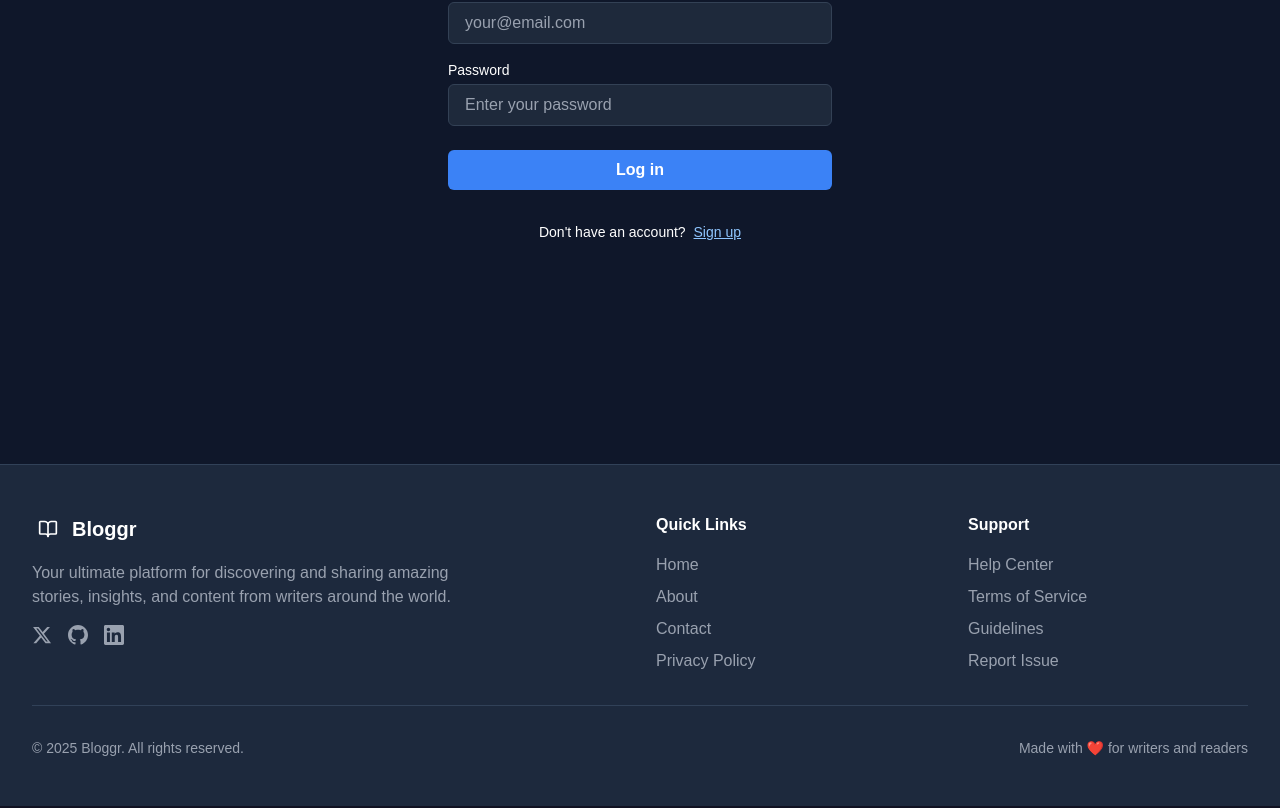
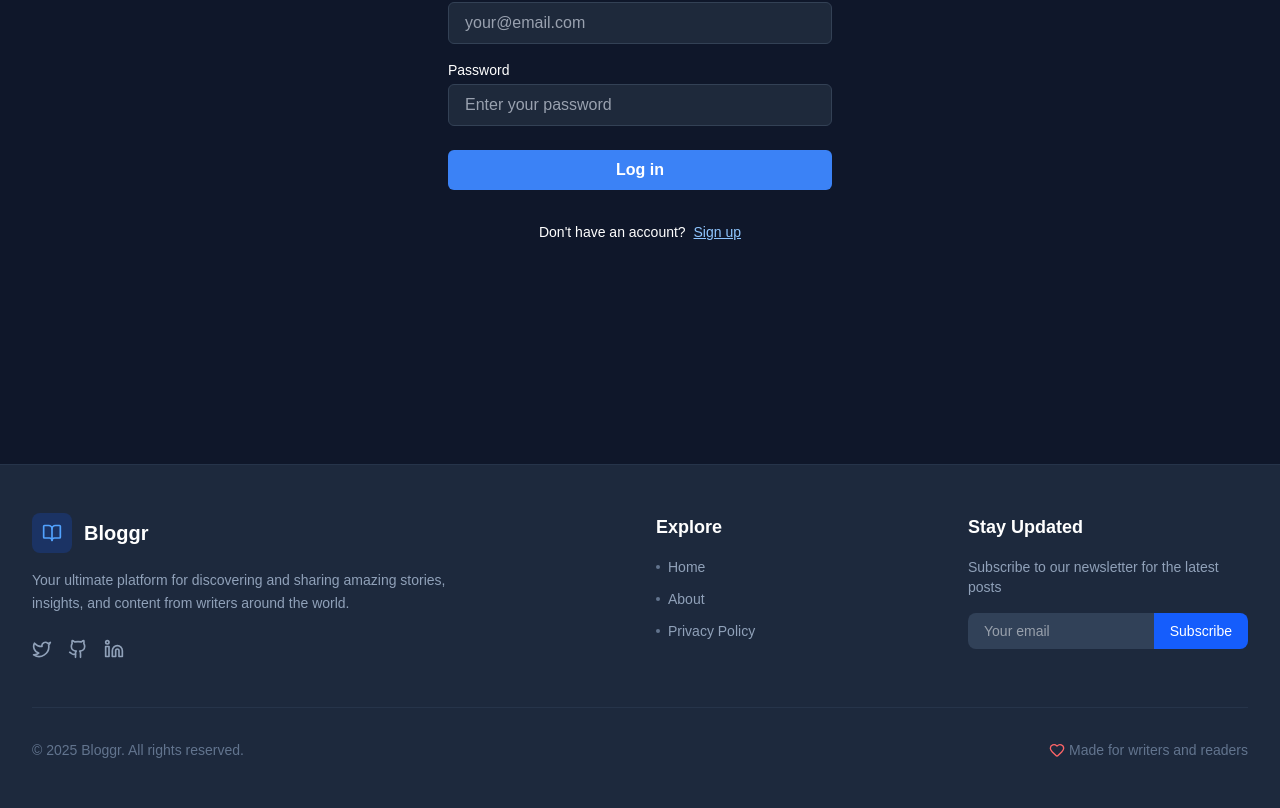
Before and after one commit to rishugren03/bloggr, a Next.js app: page /login in a window 1280 px wide. Shown: the part 400-1208 px from the top of the page. Built offline with nearby package versions, Linux system fonts and the light colour scheme; a web font is replaced by a local one.

Commit message:
fix footer/update readme

```diff
--- a/src/app/dashboard/page.tsx
+++ b/src/app/dashboard/page.tsx
@@ -8,15 +8,25 @@ import { PenSquare } from "lucide-react";
 
 export default function DashboardPage() {
   const router = useRouter();
-  const { isAuthenticated } = useAuth();
+  const { isAuthenticated, loading, user } = useAuth();
 
   useEffect(() => {
-    if (!isAuthenticated) {
+    if (!loading && !isAuthenticated) {
       router.replace("/login");
     }
-  }, [isAuthenticated, router]);
+  }, [isAuthenticated, loading, router]);
 
-  if (!isAuthenticated) return null;
+  if (loading) {
+    return (
+      <div className="flex justify-center items-center min-h-screen bg-[#0f172a]">
+        <p className="text-white text-lg">Loading dashboard...</p>
+      </div>
+    );
+  }
+
+  if (!isAuthenticated) {
+    return null; // or a redirect component
+  }
 
   return (
     <div className="min-h-screen bg-[#0f172a] text-white">
--- /dev/null
+++ b/src/app/privacy-policy/page.tsx
@@ -0,0 +1,35 @@
+import { Metadata } from 'next';
+
+export const metadata: Metadata = {
+  title: 'Privacy Policy | Bloggr',
+  description: 'Read the privacy policy for the Bloggr platform.',
+};
+
+export default function PrivacyPolicyPage() {
+  return (
+    <main className="flex-grow container mx-auto px-4 py-12">
+      <div className="max-w-3xl mx-auto bg-slate-800 rounded-lg p-8 shadow-lg">
+        <h1 className="text-3xl md:text-4xl font-bold text-white mb-6">
+          Privacy Policy
+        </h1>
+        <div className="prose prose-invert max-w-none text-slate-300">
+          <p>
+            Your privacy is important to us. This Privacy Policy explains how we collect, use, and protect your personal information when you use Bloggr.
+          </p>
+          <h2 className="text-2xl font-bold text-white mt-8 mb-4">Information We Collect</h2>
+          <p>
+            We collect information you provide directly to us, such as when you create an account, create posts, or otherwise communicate with us. This may include your email address, username, and any content you post.
+          </p>
+          <h2 className="text-2xl font-bold text-white mt-8 mb-4">How We Use Information</h2>
+          <p>
+            We use the information we collect to provide, maintain, and improve our services, including to authenticate users, process transactions, and personalize content.
+          </p>
+          <h2 className="text-2xl font-bold text-white mt-8 mb-4">Information Sharing</h2>
+          <p>
+              We do not share your personal information with third parties except as necessary to provide our services or as required by law.
+          </p>
+        </div>
+      </div>
+    </main>
+  );
+}
--- a/src/components/shared/Footer.tsx
+++ b/src/components/shared/Footer.tsx
@@ -1,124 +1,115 @@
-import { BookOpen } from "lucide-react";
+import { BookOpen, Heart, Twitter, Github, Linkedin } from "lucide-react";
+import Link from 'next/link';
+
 const Footer = () => {
+  const currentYear = new Date().getFullYear();
+
+  const socialLinks = [
+    {
+      name: "Twitter",
+      href: "https://x.com/i_amrishu",
+      icon: <Twitter className="w-5 h-5" />
+    },
+    {
+      name: "GitHub",
+      href: "https://github.com/rishugren03/bloggr",
+      icon: <Github className="w-5 h-5" />
+    },
+    {
+      name: "LinkedIn",
+      href: "https://www.linkedin.com/in/rishu-kumar-68455a213/",
+      icon: <Linkedin className="w-5 h-5" />
+    }
+  ];
+
+  const quickLinks = [
+    { name: "Home", href: "/" },
+    { name: "About", href: "/about" },
+    { name: "Privacy Policy", href: "/privacy-policy" }
+  ];
+
   return (
-    <footer className="bg-slate-800 border-t border-slate-700">
+    <footer className="bg-slate-800 border-t border-slate-700/50">
       <div className="max-w-7xl mx-auto px-4 sm:px-6 lg:px-8 py-12">
         <div className="grid grid-cols-1 md:grid-cols-4 gap-8">
-          {/* Company Info */}
+          {/* Brand Info */}
           <div className="col-span-1 md:col-span-2">
             <div className="flex items-center mb-4">
-              <div className="w-8 h-8 rounded-lg flex items-center justify-center mr-2">
-                <BookOpen className="w-5 h-5 text-white" />
+              <div className="w-10 h-10 rounded-lg bg-blue-600/20 flex items-center justify-center mr-3">
+                <BookOpen className="w-5 h-5 text-blue-400" />
               </div>
               <span className="text-xl font-bold text-white">Bloggr</span>
             </div>
-            <p className="text-gray-400 mb-4 max-w-md">
-              Your ultimate platform for discovering and sharing amazing
-              stories, insights, and content from writers around the world.
+            <p className="text-slate-400 mb-6 max-w-md text-sm leading-relaxed">
+              Your ultimate platform for discovering and sharing amazing stories,
+              insights, and content from writers around the world.
             </p>
             <div className="flex space-x-4">
-              {/* Twitter */}
-              <a
-                href="#"
-                className="text-gray-400 hover:text-white transition-colors duration-200"
-                aria-label="Twitter">
-                <svg
-                  className="w-5 h-5"
-                  fill="currentColor"
-                  viewBox="0 0 24 24">
-                  <path d="M18.244 2.25h3.308l-7.227 8.26 8.502 11.24H16.17l-5.214-6.817L4.99 21.75H1.68l7.73-8.835L1.254 2.25H8.08l4.713 6.231zm-1.161 17.52h1.833L7.084 4.126H5.117z" />
-                </svg>
-              </a>
-              {/* GitHub */}
-              <a
-                href="#"
-                className="text-gray-400 hover:text-white transition-colors duration-200"
-                aria-label="GitHub">
-                <svg
-                  className="w-5 h-5"
-                  fill="currentColor"
-                  viewBox="0 0 24 24">
-                  <path d="M12 0c-6.626 0-12 5.373-12 12 0 5.302 3.438 9.8 8.207 11.387.599.111.793-.261.793-.577v-2.234c-3.338.726-4.033-1.416-4.033-1.416-.546-1.387-1.333-1.756-1.333-1.756-1.089-.745.083-.729.083-.729 1.205.084 1.839 1.237 1.839 1.237 1.07 1.834 2.807 1.304 3.492.997.107-.775.418-1.305.762-1.604-2.665-.305-5.467-1.334-5.467-5.931 0-1.311.469-2.381 1.236-3.221-.124-.303-.535-1.524.117-3.176 0 0 1.008-.322 3.301 1.23.957-.266 1.983-.399 3.003-.404 1.02.005 2.047.138 3.006.404 2.291-1.552 3.297-1.23 3.297-1.23.653 1.653.242 2.874.118 3.176.77.84 1.235 1.911 1.235 3.221 0 4.609-2.807 5.624-5.479 5.921.43.372.823 1.102.823 2.222v3.293c0 .319.192.694.801.576 4.765-1.589 8.199-6.086 8.199-11.386 0-6.627-5.373-12-12-12z" />
-                </svg>
-              </a>
-              {/* LinkedIn */}
-              <a
-                href="#"
-                className="text-gray-400 hover:text-white transition-colors duration-200"
-                aria-label="LinkedIn">
-                <svg
-                  className="w-5 h-5"
-                  fill="currentColor"
-                  viewBox="0 0 24 24">
-                  <path d="M20.447 20.452h-3.554v-5.569c0-1.328-.027-3.037-1.852-3.037-1.853 0-2.136 1.445-2.136 2.939v5.667H9.351V9h3.414v1.561h.046c.477-.9 1.637-1.85 3.37-1.85 3.601 0 4.267 2.37 4.267 5.455v6.286zM5.337 7.433c-1.144 0-2.063-.926-2.063-2.065 0-1.138.92-2.063 2.063-2.063 1.14 0 2.064.925 2.064 2.063 0 1.139-.925 2.065-2.064 2.065zm1.782 13.019H3.555V9h3.564v11.452zM22.225 0H1.771C.792 0 0 .774 0 1.729v20.542C0 23.227.792 24 1.771 24h20.451C23.2 24 24 23.227 24 22.271V1.729C24 .774 23.2 0 22.222 0h.003z" />
-                </svg>
-              </a>
+              {socialLinks.map((link) => (
+                <a
+                  key={link.name}
+                  href={link.href}
+                  target="_blank"
+                  rel="noopener noreferrer"
+                  className="text-slate-400 hover:text-blue-400 transition-colors duration-200"
+                  aria-label={link.name}
+                >
+                  {link.icon}
+                </a>
+              ))}
             </div>
           </div>
 
           {/* Quick Links */}
-          <div>
-            <h3 className="text-white font-semibold mb-4">Quick Links</h3>
-            <ul className="space-y-2">
-              <li>
-                <a href="#" className="text-gray-400 hover:text-white">
-                  Home
-                </a>
-              </li>
-              <li>
-                <a href="#" className="text-gray-400 hover:text-white">
-                  About
-                </a>
-              </li>
-              <li>
-                <a href="#" className="text-gray-400 hover:text-white">
-                  Contact
-                </a>
-              </li>
-              <li>
-                <a href="#" className="text-gray-400 hover:text-white">
-                  Privacy Policy
-                </a>
-              </li>
-            </ul>
+          <div className="col-span-1">
+            <h3 className="text-white font-semibold mb-4 text-lg">Explore</h3>
+            <nav>
+              <ul className="space-y-3">
+                {quickLinks.map((link) => (
+                  <li key={link.name}>
+                    <Link
+                      href={link.href}
+                      className="text-slate-400 hover:text-blue-400 transition-colors duration-200 text-sm flex items-center"
+                    >
+                      <span className="w-1 h-1 bg-slate-500 rounded-full mr-2"></span>
+                      {link.name}
+                    </Link>
+                  </li>
+                ))}
+              </ul>
+            </nav>
           </div>
 
-          {/* Support */}
-          <div>
-            <h3 className="text-white font-semibold mb-4">Support</h3>
-            <ul className="space-y-2">
-              <li>
-                <a href="#" className="text-gray-400 hover:text-white">
-                  Help Center
-                </a>
-              </li>
-              <li>
-                <a href="#" className="text-gray-400 hover:text-white">
-                  Terms of Service
-                </a>
-              </li>
-              <li>
-                <a href="#" className="text-gray-400 hover:text-white">
-                  Guidelines
-                </a>
-              </li>
-              <li>
-                <a href="#" className="text-gray-400 hover:text-white">
-                  Report Issue
-                </a>
-              </li>
-            </ul>
+          {/* Newsletter */}
+          <div className="col-span-1">
+            <h3 className="text-white font-semibold mb-4 text-lg">Stay Updated</h3>
+            <p className="text-slate-400 mb-4 text-sm">
+              Subscribe to our newsletter for the latest posts
+            </p>
+            <div className="flex">
+              <input
+                type="email"
+                placeholder="Your email"
+                className="bg-slate-700 text-white px-4 py-2 rounded-l-lg text-sm focus:outline-none focus:ring-1 focus:ring-blue-500 w-full"
+              />
+              <button className="bg-blue-600 hover:bg-blue-700 text-white px-4 py-2 rounded-r-lg text-sm transition-colors duration-200">
+                Subscribe
+              </button>
+            </div>
           </div>
         </div>
 
-        {/* Bottom Bar */}
-        <div className="mt-8 pt-8 border-t border-slate-700 flex flex-col sm:flex-row justify-between items-center">
-          <p className="text-gray-400 text-sm">
-            © {new Date().getFullYear()} Bloggr. All rights reserved.
+        {/* Copyright */}
+        <div className="mt-12 pt-8 border-t border-slate-700/50 flex flex-col sm:flex-row justify-between items-center">
+          <p className="text-slate-500 text-sm">
+            © {currentYear} Bloggr. All rights reserved.
           </p>
-          <p className="text-gray-400 text-sm mt-4 sm:mt-0">
-            Made with ❤️ for writers and readers
-          </p>
+          <div className="flex items-center mt-4 sm:mt-0">
+            <Heart className="w-4 h-4 text-red-400 mr-1" />
+            <p className="text-slate-500 text-sm">
+              Made for writers and readers
+            </p>
+          </div>
         </div>
       </div>
     </footer>
```
Also changed, not shown: src/app/about/page.tsx (added, +32 -0 lines), src/app/create-post/page.tsx (+14 -4 lines), src/context/AuthContext.tsx (+47 -25 lines), 1 other file (tests, documents, lock files or other folders).
